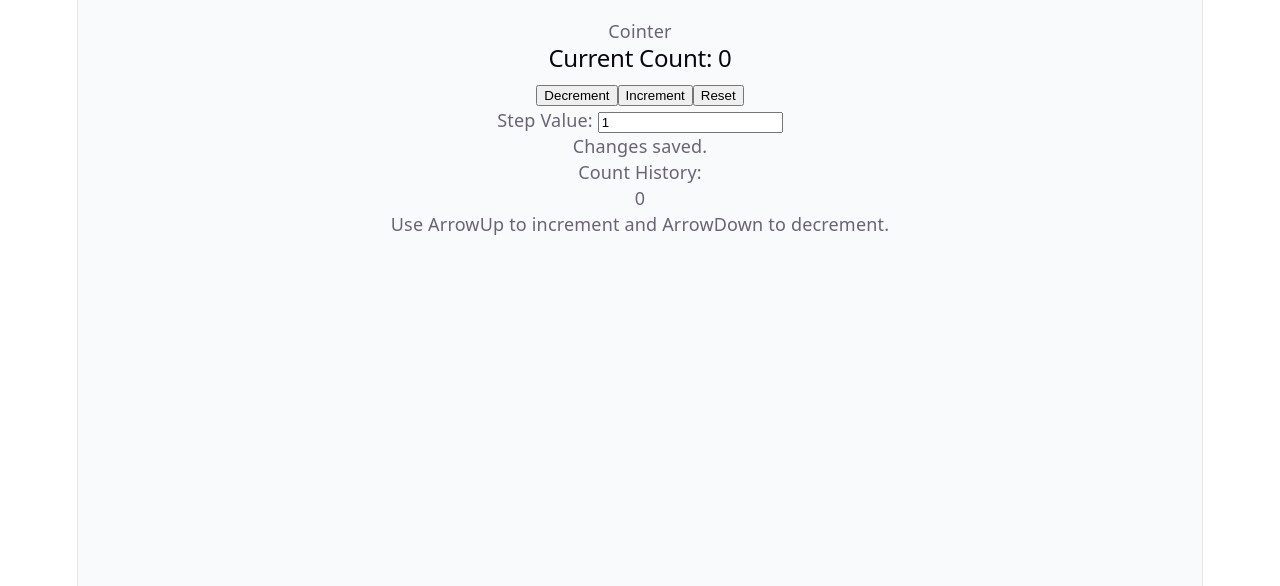
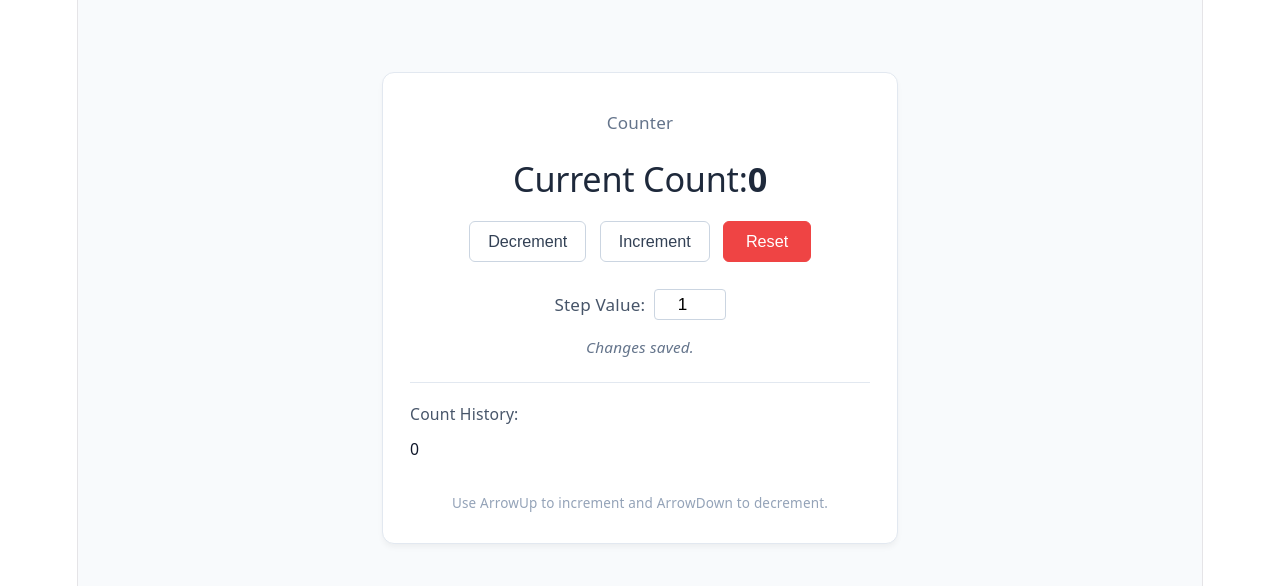
Before and after one commit to shrabony01/react-counter, a React (Vite) app: page / in a window 1280 px wide. Shown: the top 586 px of the page. Built offline with nearby package versions, Linux system fonts and the light colour scheme.

Commit message:
added card layout, button themes, and typography

```diff
--- a/src/components/AdvancedCounter.tsx
+++ b/src/components/AdvancedCounter.tsx
@@ -11,20 +11,22 @@ export const AdvancedCounter:React.FC = () =>{
     const [saveStatus,setSaveStatus]=useState<string>('Changes saved.');
 
     const handleIncrement = () => {
-        setCount((prev)=>prev+1);
-
-        const next = prev +step;
-        setHistory((hist) => [...hist,next]);
-        return next;
-    }
+        setCount((prev)=>{
+             const next = prev +step;
+             setHistory((hist) => [...hist,next]);
+             return next;
+        });
+    };
 
     const handleDecrement = () => {
-        setCount((prev) => prev-1);
+        setCount((prev) => {
+            const next =prev - step;
+            setHistory((hist) => [...hist,next]);
+            return next;
 
-        const next= prev - step;
-        setHistory((hist) => [...hist,next]);
-        return next;
-    }
+        });
+
+    };
 
     const handleReset = () =>{
         setCount(0);
@@ -66,7 +68,7 @@ export const AdvancedCounter:React.FC = () =>{
             if(event.key==='ArrowUp'){
                 event.preventDefault();
                 handleIncrement();
-            }else if (event.key==='ArrowDown'){
+            } else if (event.key==='ArrowDown'){
                 event.preventDefault();
                 handleDecrement();
             }
@@ -81,33 +83,144 @@ export const AdvancedCounter:React.FC = () =>{
     },[step]);
 
     return(
-        <div>
-            <span>Cointer</span>
-            <h2>Current Count: {count}</h2>
-            <div>
-                <button type='button' onClick={handleDecrement}>Decrement</button>
-                <button type='button' onClick={handleIncrement}>Increment</button>
-                <button type='button' onClick={handleReset}>Reset</button>
+        <div style={styles.card}>
+            <span style={styles.headerTitle}>Counter</span>
+            <h2 style={styles.counterText}>
+                Current Count:<span style={styles.boldNumber}>{count}</span>
+             </h2>
+            <div style={styles.buttonRow}>
+                <button type='button' onClick={handleDecrement} style={styles.neutralButton}>
+                    Decrement
+                </button>
+                <button type='button' onClick={handleIncrement} style={styles.neutralButton}>
+                    Increment
+                </button>
+                <button type='button' onClick={handleReset} style={styles.resetButton}>
+                    Reset
+                </button>
             </div>
-            <div>
-                <label htmlFor='step-input'>Step Value: </label>
+            <div style={styles.stepContainer}>
+                <label htmlFor='step-input' style={styles.stepLabel}>
+                    Step Value:
+                </label>
                 <input
                     id='step-input'
                     type='number'
                     min={1}
                     value={step}
                     onChange={(e) =>setStep(Math.max(1,Number(e.target.value)||1))}
-
+                    style={styles.stepInput}
                 />
             </div>
             {/* display savestatus */}
-            <p>{saveStatus}</p>
-            <div>
-                <div>Count History:</div>
-                <div>{history.join(', ')}</div>
+            <p style={styles.saveStatus}>{saveStatus}</p>
+            <div style={styles.historySection}>
+                <div style={styles.historyLabel}>Count History:</div>
+                <div style={styles.historyValues}>{history.join(', ')}</div>
             </div>
-            <p>Use ArrowUp to increment and ArrowDown to decrement.</p>
+            <p style={styles.footerHint}>
+                Use ArrowUp to increment and ArrowDown to decrement.
+            </p>
         </div>
     )
 }
 export default AdvancedCounter;
+
+const styles: { [key: string]: React.CSSProperties } = {
+  card: {
+    maxWidth: '460px',
+    margin: '3rem auto',
+    padding: '2rem 1.5rem 1.5rem',
+    borderRadius: '12px',
+    border: '1px solid #e2e8f0',
+    backgroundColor: '#ffffff',
+    textAlign: 'center',
+    boxShadow: '0 4px 6px -1px rgba(0, 0, 0, 0.05)',
+    fontFamily: 'system-ui, -apple-system, BlinkMacSystemFont, "Segoe UI", Roboto, sans-serif',
+    color: '#334155',
+  },
+  headerTitle: {
+    fontSize: '0.95rem',
+    color: '#64748b',
+    fontWeight: 500,
+  },
+  counterText: {
+    fontSize: '1.9rem',
+    fontWeight: 500,
+    margin: '1.25rem 0',
+    color: '#1e293b',
+  },
+  boldNumber: {
+    fontWeight: 700,
+  },
+  buttonRow: {
+    display: 'flex',
+    justifyContent: 'center',
+    gap: '0.75rem',
+    marginBottom: '1.5rem',
+  },
+  neutralButton: {
+    padding: '0.55rem 1rem',
+    backgroundColor: '#ffffff',
+    border: '1px solid #cbd5e1',
+    borderRadius: '6px',
+    fontSize: '0.9rem',
+    cursor: 'pointer',
+    color: '#334155',
+    fontWeight: 500,
+  },
+  resetButton: {
+    padding: '0.55rem 1.2rem',
+    backgroundColor: '#ef4444',
+    border: '1px solid #ef4444',
+    borderRadius: '6px',
+    fontSize: '0.9rem',
+    cursor: 'pointer',
+    color: '#ffffff',
+    fontWeight: 500,
+  },
+  stepContainer: {
+    display: 'flex',
+    justifyContent: 'center',
+    alignItems: 'center',
+    gap: '0.5rem',
+    marginBottom: '0.5rem',
+    fontSize: '0.95rem',
+  },
+  stepLabel: {
+    color: '#475569',
+  },
+  stepInput: {
+    width: '55px',
+    padding: '0.25rem 0.4rem',
+    border: '1px solid #cbd5e1',
+    borderRadius: '4px',
+    textAlign: 'center',
+    fontSize: '0.95rem',
+  },
+  saveStatus: {
+    fontStyle: 'italic',
+    fontSize: '0.85rem',
+    color: '#64748b',
+    margin: '0.75rem 0 1.25rem',
+  },
+  historySection: {
+    borderTop: '1px solid #e2e8f0',
+    paddingTop: '1rem',
+    textAlign: 'left',
+    fontSize: '0.875rem',
+  },
+  historyLabel: {
+    color: '#475569',
+    marginBottom: '0.5rem',
+  },
+  historyValues: {
+    color: '#0f172a',
+    wordBreak: 'break-word',
+  },
+  footerHint: {
+    marginTop: '1.5rem',
+    fontSize: '0.75rem',
+    color: '#94a3b8',
+  },
+};
```
